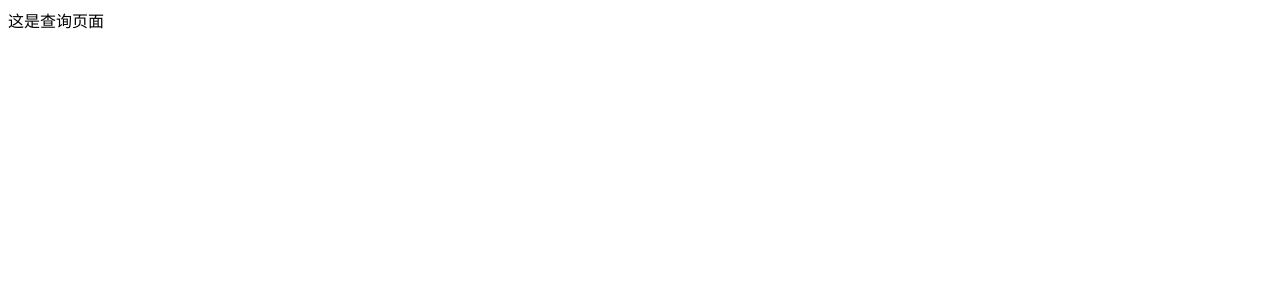
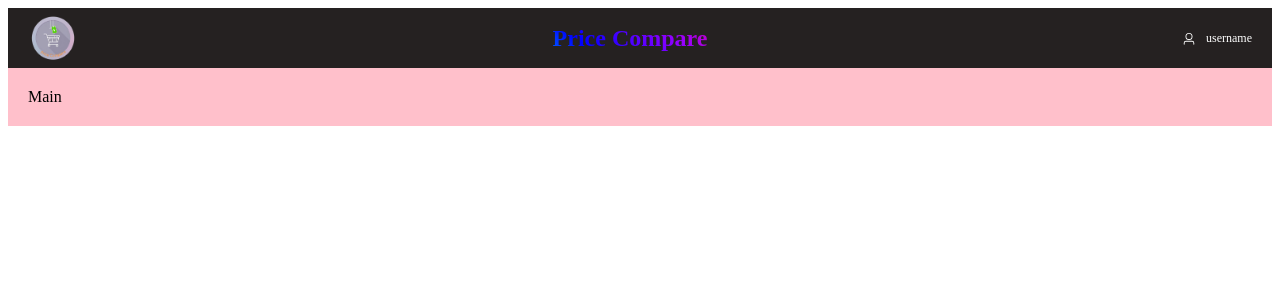
Before and after one commit to NoneZJL/BS-front, a Vue app: page /query in a window 1280 px wide. Shown: the top 300 px of the page. Built offline with nearby package versions, Linux system fonts and the light colour scheme.

Commit message:
[Add]初始化查询页面

```diff
--- a/package.json
+++ b/package.json
@@ -32,6 +32,7 @@
     "pinia-plugin-persistedstate": "^4.0.2",
     "prettier": "^3.2.5",
     "unplugin-auto-import": "^0.18.3",
+    "unplugin-icons": "^0.19.3",
     "unplugin-vue-components": "^0.27.4",
     "vite": "^5.3.1"
   },
--- a/src/main.js
+++ b/src/main.js
@@ -2,9 +2,13 @@ import { createApp } from 'vue'
 import App from './App.vue'
 import router from './router'
 import pinia from '@/stores/index'
+import * as ElementPlusIconsVue from '@element-plus/icons-vue'
 
 const app = createApp(App)
 
+for (const [key, component] of Object.entries(ElementPlusIconsVue)) {
+  app.component(key, component)
+}
 app.use(pinia)
 app.use(router)
 
--- a/src/views/login/LoginView.vue
+++ b/src/views/login/LoginView.vue
@@ -130,7 +130,7 @@
 </template>
 
 <script setup>
-import router from '@/router'
+import router from '@/router/index'
 import { ref } from 'vue'
 
 const login = ref({
--- a/src/views/using/queryView.vue
+++ b/src/views/using/queryView.vue
@@ -1,7 +1,96 @@
 <template>
-  <div>这是查询页面</div>
+  <div class="common-layout">
+    <el-container>
+      <el-header class="header">
+        <!-- Logo部分 -->
+        <div class="logo-container">
+          <img src="../../assets/logo.png" style="width: 50px" alt="logo" />
+        </div>
+        <!-- 中间的文字部分 -->
+        <div class="center-text">
+          <span class="price-compare">Price Compare</span>
+        </div>
+        <!-- 工具栏部分 -->
+        <div class="toolbar">
+          <el-dropdown>
+            <el-icon style="margin-right: 10px; margin-top: 1px; color: white">
+              <User />
+            </el-icon>
+            <template #dropdown>
+              <el-dropdown-menu>
+                <el-dropdown-item>个人主页</el-dropdown-item>
+                <el-dropdown-item @click="logout">退出登录</el-dropdown-item>
+              </el-dropdown-menu>
+            </template>
+          </el-dropdown>
+          <span>{{ username }}</span>
+        </div>
+      </el-header>
+      <el-main style="background-color: pink">Main</el-main>
+    </el-container>
+  </div>
 </template>
 
-<script setup></script>
+<script setup>
+import { ref } from 'vue'
+import router from '@/router/index'
 
-<style scoped></style>
+const username = ref('username')
+
+const logout = () => {
+  router.push('/login')
+}
+</script>
+
+<style scoped>
+.header {
+  display: flex;
+  justify-content: space-between;
+  align-items: center;
+  background-color: rgb(37, 33, 33);
+  color: white;
+  font-size: 12px;
+  padding: 0 20px;
+}
+
+.logo-container {
+  display: flex;
+  align-items: center;
+}
+
+.center-text {
+  flex-grow: 1;
+  text-align: center;
+}
+
+.price-compare {
+  font-size: 24px;
+  font-weight: bold;
+  background: linear-gradient(45deg, #f06, #f90, #ff0, #0f0, #0ff, #00f, #90f, #f06);
+  background-size: 400% 400%;
+  -webkit-background-clip: text;
+  background-clip: text;
+  color: transparent;
+  animation: gradient 15s ease infinite;
+}
+
+@keyframes gradient {
+  0% {
+    background-position: 0% 50%;
+  }
+  50% {
+    background-position: 100% 50%;
+  }
+  100% {
+    background-position: 0% 50%;
+  }
+}
+
+.toolbar {
+  display: inline-flex;
+  align-items: center;
+  justify-content: center;
+  height: 100%;
+  right: 20px;
+}
+</style>
```
Also changed, not shown: 1 other file (tests, documents, lock files or other folders).
